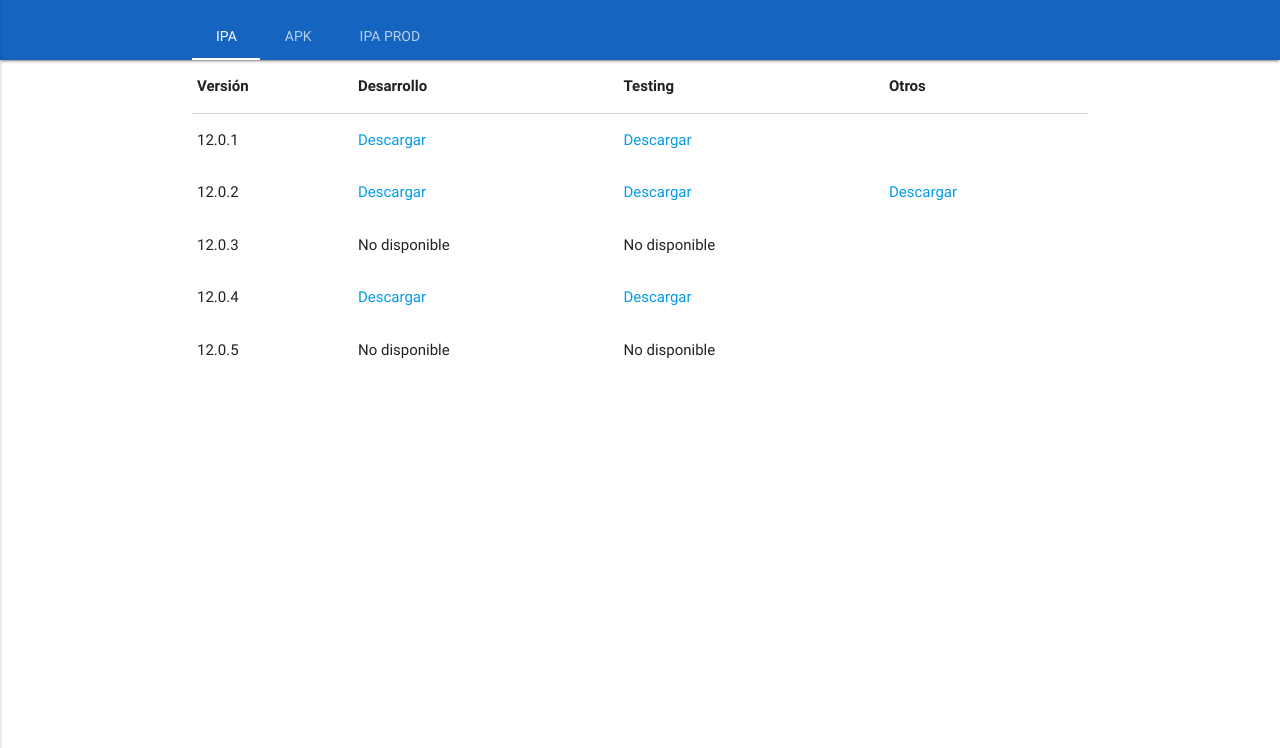
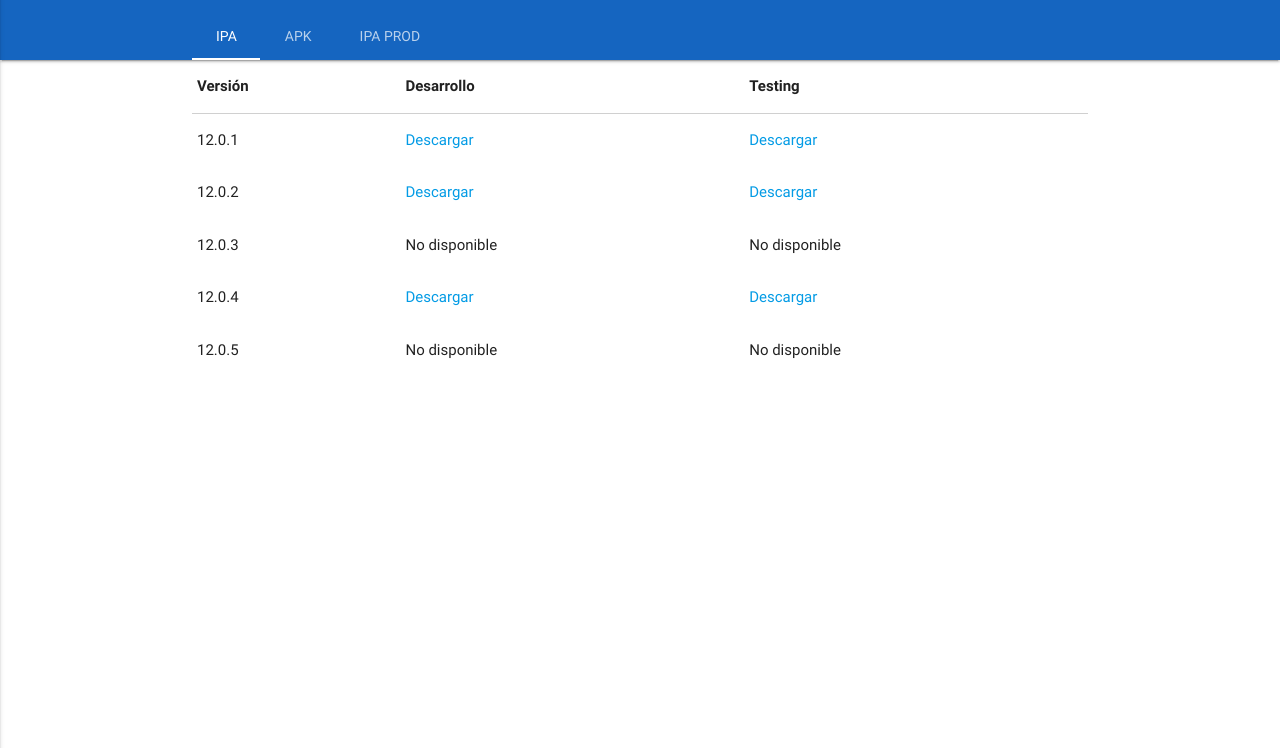
Before and after one commit to urgenciasst/urgenciasstk.github.io, a plain HTML site: page index.html in a window 1280 px wide. Shown: the part 52-800 px from the top of the page. Drawn offline with Linux system fonts and the light colour scheme.

Commit message:
Se elimina columna 'Otros' editando index.html

```diff
--- a/index.html
+++ b/index.html
@@ -44,7 +44,6 @@
 					<th>Versión</th>
 					<th>Desarrollo</th>
 					<th>Testing</th>
-					<th>Otros</th>
 					</tr>
 				</thead>
 				<tbody>
@@ -57,7 +56,6 @@
 					<td>12.0.2</td>
 					<td><a href="itms-services://?action=download-manifest&url=https://urgenciasstk.github.io/mobile/ipa/12.0.2/desa/manifest.plist">Descargar</a></td>
 					<td><a href="itms-services://?action=download-manifest&url=https://urgenciasstk.github.io/mobile/ipa/12.0.2/test/manifest.plist">Descargar</a></td>
-					<td><a href="itms-services://?action=download-manifest&url=https://urgenciasstk.github.io/mobile/ipa/12.0.2/prod/manifest.plist">Descargar</a></td>
 					</tr>
 					<tr>
 					<td>12.0.3</td>
```
